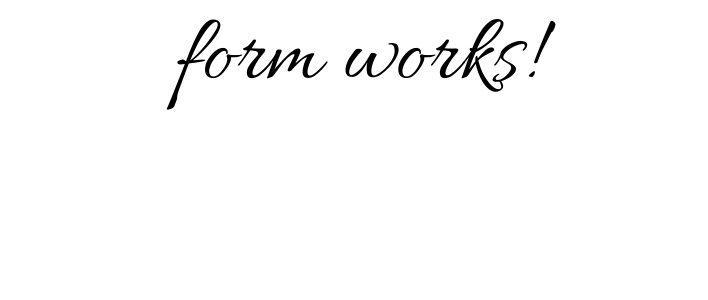
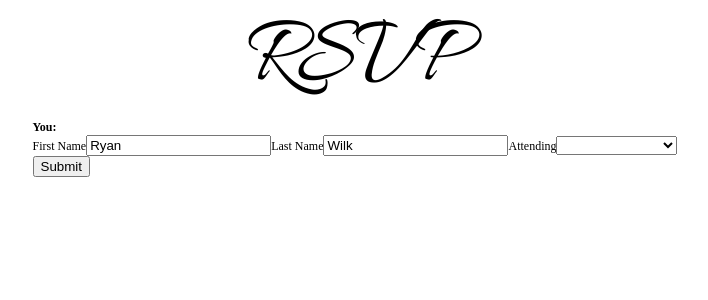
Before and after one commit to rjw1428/wedding-site, an Angular app: page /rsvp in a window 1280 px wide. Shown: the top 300 px of the page, without its empty margins (285-993 px from the left). Built offline with nearby package versions, Linux system fonts and the light colour scheme.

Commit message:
Added RSVP form dynamic functionality

```diff
--- a/src/app/rsvp/form/form.component.html
+++ b/src/app/rsvp/form/form.component.html
@@ -1 +1,34 @@
-<h1>form works!</h1>
+<form [formGroup]="attendanceForm" (ngSubmit)="onSubmit()">
+  <div formArrayName="guests">
+    <div *ngFor="let guestFormGroup of guestsFormArray.controls; let i = index; trackBy: track">
+      <label><b>{{i== 0 ? 'You' : 'Guest'}}:</b></label>
+      <form [formGroupName]="i">
+        <label>First Name</label>
+        <input type="text" name="firstName" formControlName="firstName">
+        <label>Last Name</label>
+        <input type="text" name="lastName" formControlName="lastName">
+        <label>Attending</label>
+        <select formControlName="attendingWedding">
+          <option *ngFor="let option of weddingAttendance" [value]="option.key">{{option.value}}</option>
+        </select>
+        <div *ngIf="guestFormGroup.get('attendingWedding')!.value === 'true'">
+          <label>Meal Selection</label>
+          <select formControlName="mealChoice">
+            <option *ngFor="let option of menuOptions" [value]="option.key">{{option.value}}</option>
+          </select>
+          <label>Brunch</label>
+          <select formControlName="attendingBrunch">
+            <option *ngFor="let option of burnchAttendanceOptoins" [value]="option.key">{{option.value}}</option>
+          </select>
+          <div *ngIf="!!guestFormGroup.get('attendingRehersal')">
+            <label>Rehersal</label>
+            <select formControlName="attendingRehersal">
+              <option *ngFor="let option of rehersalAttedanceOptions" [value]="option.key">{{option.value}}</option>
+            </select>
+          </div>
+        </div>
+      </form>
+    </div>
+  </div>
+  <button type="submit">Submit</button>
+</form>
--- a/src/app/rsvp/form/form.component.ts
+++ b/src/app/rsvp/form/form.component.ts
@@ -1,4 +1,7 @@
-import { ChangeDetectionStrategy, Component, OnInit } from '@angular/core';
+import { ChangeDetectionStrategy, Component, Input, OnInit } from '@angular/core';
+import { FormArray, FormBuilder, FormControl, FormGroup, Validators } from '@angular/forms';
+import { ATTENDING, BRUNCH, MENU, REHERSAL } from './form.options';
+import { GuestInfo, GuestInfoForm } from './guest-info';
 
 @Component({
   selector: 'app-form',
@@ -7,11 +10,75 @@ import { ChangeDetectionStrategy, Component, OnInit } from '@angular/core';
   changeDetection: ChangeDetectionStrategy.OnPush
 })
 export class FormComponent implements OnInit {
+  @Input('guest') primaryGuest: GuestInfo
+  attendanceForm = this.fb.group({
+    guests: this.fb.array([])
+  })
 
-  constructor() {
+  foodSelectionForm = this.fb.group({})
+  readonly menuOptions = MENU
+  readonly weddingAttendance = ATTENDING
+  readonly burnchAttendanceOptoins = BRUNCH
+  readonly rehersalAttedanceOptions = REHERSAL
+  constructor(
+    private fb: FormBuilder
+  ) {
+
+  }
+  get guestsFormArray() {
+    return <FormArray>this.attendanceForm.get('guests')
+  }
+
+  get primaryGuestAttending() {
+    return this.guestsFormArray.at(0).get('attendingWedding')!
   }
 
   ngOnInit(): void {
+    this.guestsFormArray.push(this.createGuestForm(this.primaryGuest, true))
+
+    // Listen if first person is attending and add/remove guest form
+    this.primaryGuestAttending.valueChanges.subscribe(value => {
+      if (value === 'true')
+        this.guestsFormArray.push(this.createGuestForm(this.primaryGuest, false))
+      else {
+        this.removeGuestForm()
+        this.clearRemovedOptions(this.primaryGuest.attendingRehersal !== undefined)
+      }
+    })
   }
 
+  createGuestForm(guestInfo: GuestInfo, isPrimary: boolean) {
+    const guestTemplate = Object.entries(guestInfo).reduce((form, [key, value]) => {
+      const defaultValue = isPrimary ? value : ''
+      return {
+        ...form,
+        [key]: new FormControl(defaultValue, [Validators.required])
+      }
+    }, {} as GuestInfoForm)
+    const formGroup = guestInfo && guestInfo.attendingRehersal
+      ? { ...guestTemplate, attendingRehersal: ['', [Validators.required]] }
+      : guestTemplate
+    return new FormGroup<GuestInfoForm>(formGroup)
+  }
+
+  removeGuestForm() {
+    this.guestsFormArray.removeAt(1, { emitEvent: true })
+  }
+
+  clearRemovedOptions(hasRehersalOption: boolean) {
+    const primaryGuestForm = this.guestsFormArray.at(0)
+    primaryGuestForm.patchValue({
+      mealChoice: null,
+      attendingBrunch: null,
+      attendingRehersal: hasRehersalOption ? null : undefined
+    })
+  }
+
+  onSubmit() {
+    console.log("EVENT:", this.attendanceForm.value)
+  }
+
+  track(i: number) {
+    return i
+  }
 }
--- /dev/null
+++ b/src/app/rsvp/form/form.options.ts
@@ -0,0 +1,20 @@
+export const MENU = [
+    { key: 'filet', value: 'Filet Mignon' },
+    { key: 'branzino', value: 'Branzino' },
+    { key: 'veggie', value: 'Mushroom Something' },
+]
+
+export const ATTENDING = [
+    { key: true, value: 'Yes, so pumped!' },
+    { key: false, value: 'No, hard pass' },
+]
+
+export const BRUNCH = [
+    { key: true, value: 'Yes, I\'ll need a coffee' },
+    { key: false, value: 'No, I\'m getting the hell out of there' },
+]
+
+export const REHERSAL = [
+    { key: true, value: 'Fuck yes' },
+    { key: false, value: 'Fuck no' },
+]
--- /dev/null
+++ b/src/app/rsvp/form/guest-info.ts
@@ -0,0 +1,15 @@
+import { FormControl } from "@angular/forms";
+
+export interface GuestInfo {
+    firstName: string;
+    lastName: string;
+    attendingWedding: boolean | null;
+    mealChoice: string | null;
+    attendingBrunch: boolean | null;
+    attendingRehersal?: boolean | null;
+}
+
+type GuestWithRehersal = Record<keyof GuestInfo, FormControl<string | null>>
+type GuestWithoutRehersal = Record<keyof Omit<GuestInfo, 'attendingRehersal'>, FormControl<string | null>>
+
+export type GuestInfoForm = GuestWithRehersal | GuestWithoutRehersal
--- /dev/null
+++ b/src/app/rsvp/search/search.component.html
@@ -0,0 +1,3 @@
+<h1>RSVP</h1>
+
+<app-form [guest]="guest"></app-form>
--- /dev/null
+++ b/src/app/rsvp/search/search.component.ts
@@ -0,0 +1,23 @@
+import { ChangeDetectionStrategy, Component, OnInit } from '@angular/core';
+
+@Component({
+  selector: 'app-search',
+  templateUrl: './search.component.html',
+  styleUrls: ['./search.component.scss'],
+  changeDetection: ChangeDetectionStrategy.OnPush
+})
+export class SearchComponent implements OnInit {
+  guest = {
+    firstName: 'Ryan',
+    lastName: 'Wilk',
+    attendingWedding: null,
+    mealChoice: null,
+    attendingBrunch: null,
+    attendingRehersal: null
+  }
+  constructor() { }
+
+  ngOnInit(): void {
+  }
+
+}
```
Also changed, not shown: src/app/rsvp/rsvp.module.ts (+6 -1 lines), src/app/rsvp/search/search.component.scss (added), 1 other file (tests, documents, lock files or other folders).
